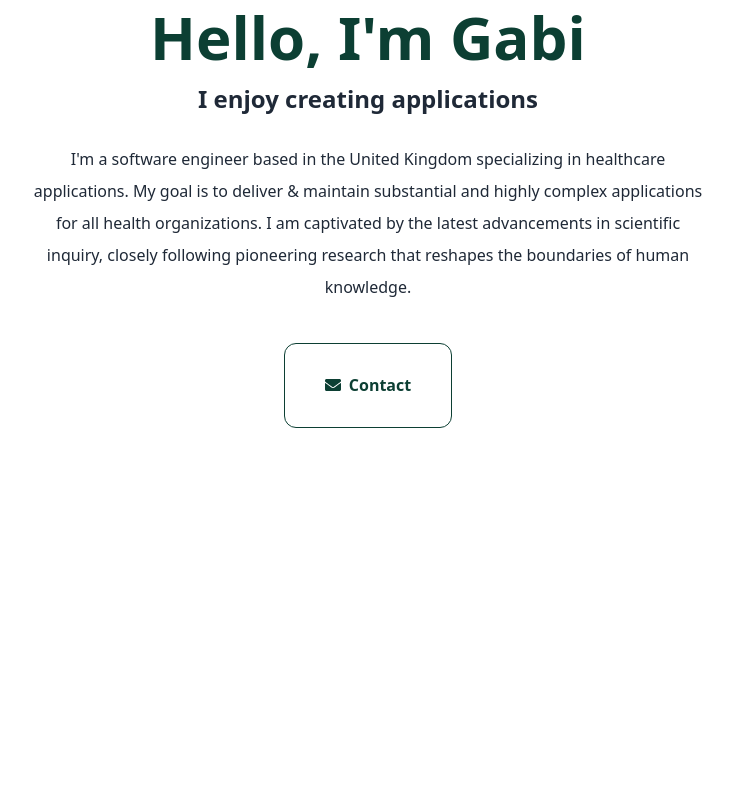
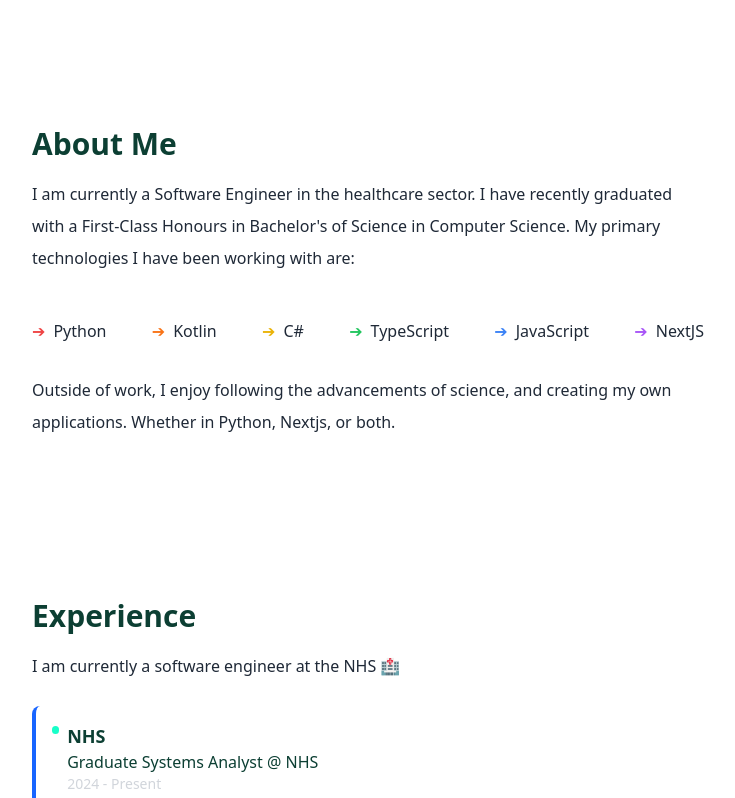
Before and after one commit to suhanpark/suhanpark.github.io, a Next.js app: page / in a window 1280 px wide. Shown: the part 602-1400 px from the top of the page, without its empty margins (272-1007 px from the left). Built offline with nearby package versions, Linux system fonts and the light colour scheme.

Commit message:
Update page.tsx

```diff
--- a/src/app/page.tsx
+++ b/src/app/page.tsx
@@ -8,10 +8,10 @@ export default function Home() {
   return (
     <>
       <Navbar />
-      <div className="min-h-screen flex flex-col items-center p-8 sm:p-20  text-gray-800 dark:text-gray-100">
+      <div className=" flex flex-col items-center p-8 sm:p-20  text-gray-800 dark:text-gray-100">
         {/* Header Section */}
         {/* About Section */}
-        <section className="w-full min-h-screen md:min-h-[80rem] max-w-2xl justify-center content-center ">
+        <section className="w-full  3xl:min-h-[80rem] max-w-2xl justify-center content-center ">
           <header className="flex flex-col items-center  text-center gap-4 mb-7">
             <h1 className="text-5xl text-[#0c3f33]  dark:text-[#64FFDA] md:text-6xl font-bold  ">
               Hello, I&apos;m Gabi
@@ -36,7 +36,7 @@ export default function Home() {
             </button>
           </div>
         </section>
-        <section className="mt-0 md:mt-0">
+        <section className="mt-32">
           <AboutMe />
         </section>
         <section className="mt-0 md:mt-0">
```
